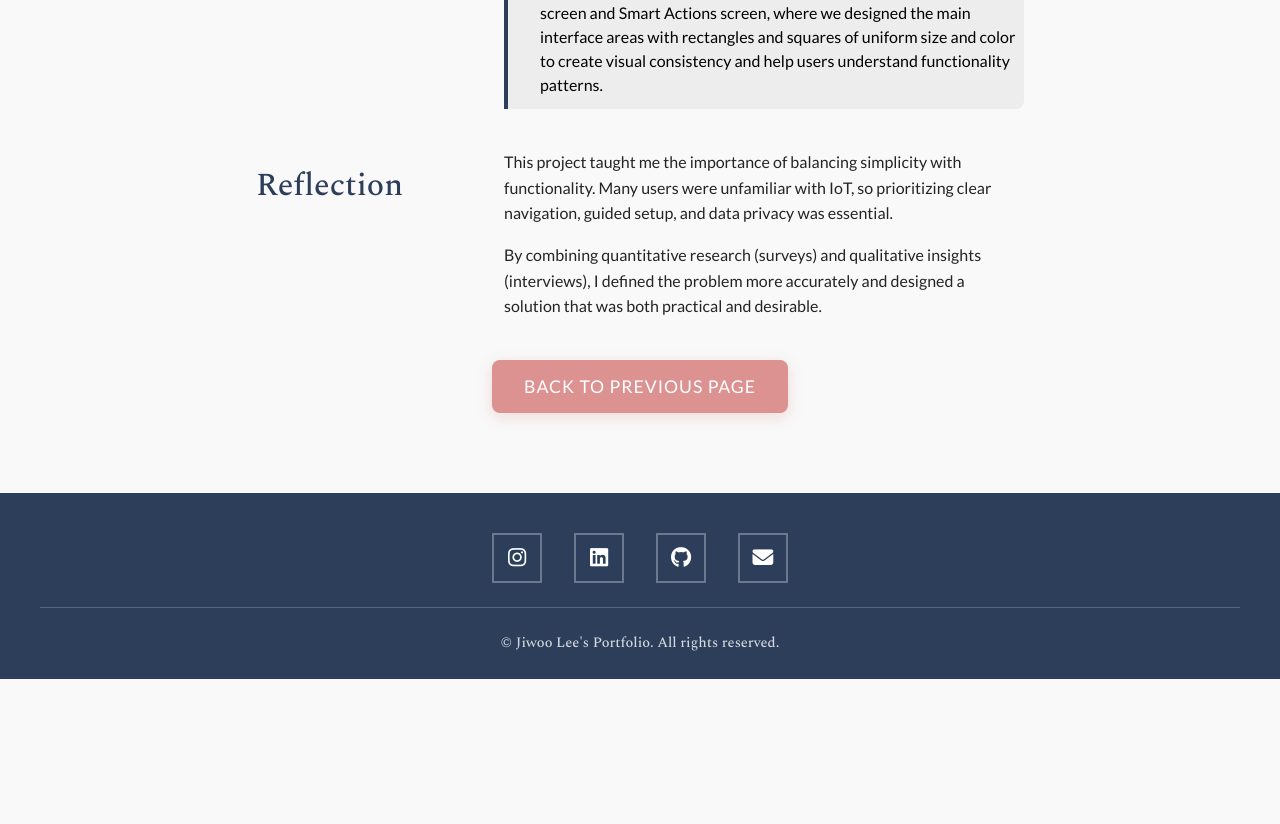
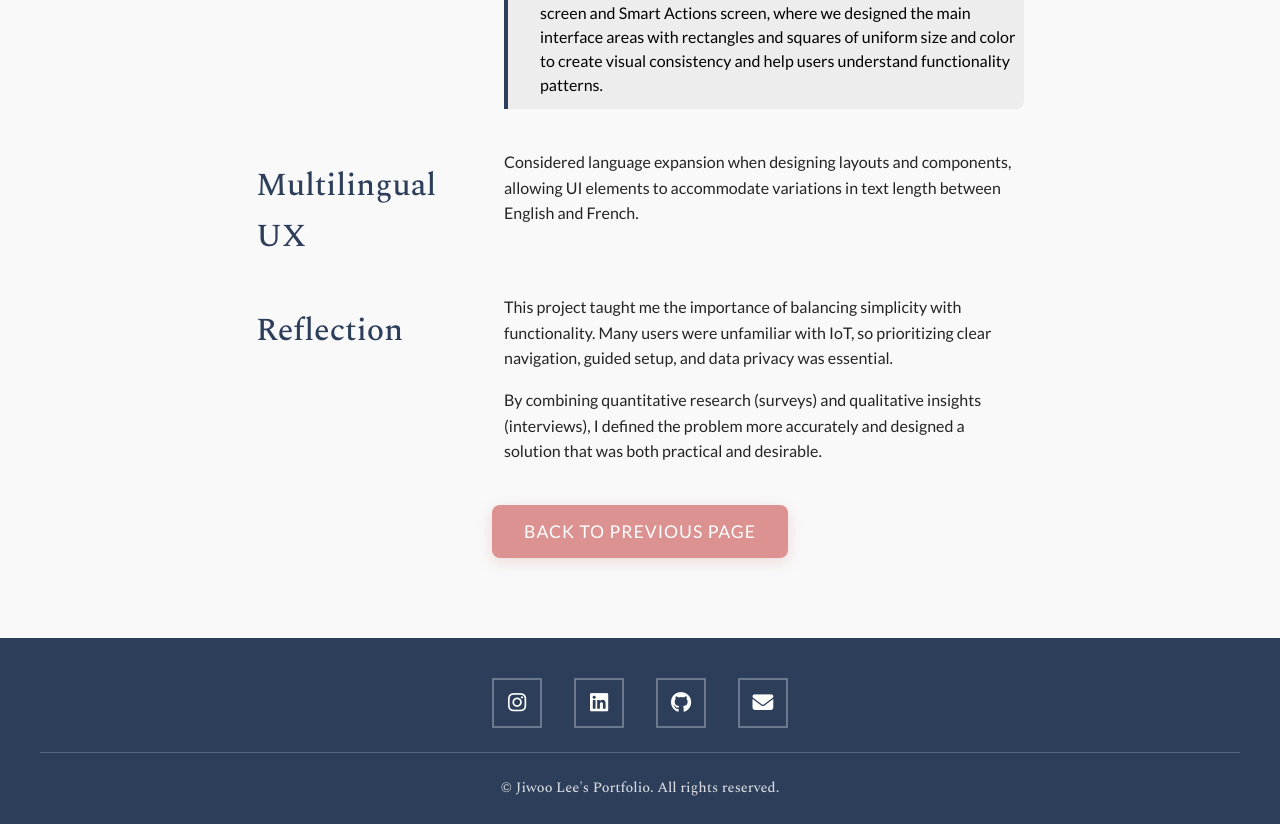
Before and after one commit to jiwoo3034/portfolio, a React (Create React App) app: page /projects/iot-mobile-app in a window 1280 px wide. Shown: the part 8881-9705 px from the top of the page. Before the commit the page ends 9560 px from the top, so only its background shows below. Built offline with nearby package versions, Linux system fonts and the light colour scheme.

Commit message:
feat: add multilingual UX considerations to various components

```diff
--- a/src/components/ProjectDetails/IoTMobileApp.js
+++ b/src/components/ProjectDetails/IoTMobileApp.js
@@ -512,6 +512,13 @@ function IoTMobileApp() {
 
       {/* Reflection */}
       <div className="section">
+        <h2>Multilingual UX</h2>
+        <div className="section-content">
+          <p>Considered language expansion when designing layouts and components, allowing UI elements to accommodate variations in text length between English and French.</p>
+        </div>
+      </div>
+
+      <div className="section">
         <h2>Reflection</h2>
         <div className="section-content">
           <p>
--- a/src/components/ProjectDetails/OSCARMobilePro.js
+++ b/src/components/ProjectDetails/OSCARMobilePro.js
@@ -763,6 +763,13 @@ function OSCARMobilePro() {
         <div className="divider"></div>
 
         <section className="section">
+          <h2>Multilingual UX</h2>
+          <div className="section-content">
+            <p>Considered language expansion when designing layouts and components, allowing UI elements to accommodate variations in text length between English and French.</p>
+          </div>
+        </section>
+
+        <section className="section">
           <h2>Reflection</h2>
           <div className="section-content">
             <div style={{ display: 'grid', gridTemplateColumns: 'repeat(auto-fit, minmax(220px, 1fr))', gap: '1rem' }}>
--- a/src/components/ProjectDetails/PurolatorCouponPortal.js
+++ b/src/components/ProjectDetails/PurolatorCouponPortal.js
@@ -269,6 +269,13 @@ function PurolatorCouponPortal() {
           </div>
 
           <div className="section">
+            <h2>Multilingual UX</h2>
+            <div className="section-content">
+              <p>Considered language expansion when designing layouts and components, allowing UI elements to accommodate variations in text length between English and French.</p>
+            </div>
+          </div>
+
+          <div className="section">
             <h2>Reflection</h2>
             <div className="section-content">
               <h3>Key Takeaways</h3>
--- a/src/components/ProjectDetails/PurolatorMobileApp.js
+++ b/src/components/ProjectDetails/PurolatorMobileApp.js
@@ -435,6 +435,13 @@ function PurolatorMobileApp() {
           </div>
 
           <div className="section">
+            <h2>Multilingual UX</h2>
+            <div className="section-content">
+              <p>Considered language expansion when designing layouts and components, allowing UI elements to accommodate variations in text length between English and French.</p>
+            </div>
+          </div>
+
+          <div className="section">
             <h2>Reflection</h2>
             <div className="section-content">
               <h3>Key Takeaways</h3>
--- a/src/components/Projects.js
+++ b/src/components/Projects.js
@@ -18,7 +18,12 @@ function Projects() {
   const filteredProjects =
     activeCategory === 'All'
       ? projects
-      : projects.filter((project) => project.category === activeCategory);
+      : projects.filter((project) => {
+          if (project.categories && Array.isArray(project.categories)) {
+            return project.categories.includes(activeCategory);
+          }
+          return project.category === activeCategory; // fallback for older entries
+        });
 
   return (
     <PageTransition>
--- a/src/data/projects.js
+++ b/src/data/projects.js
@@ -14,7 +14,7 @@ export const projects = [
     subtitle: 'Product Design • UX/UI • Frontend',
     description: 'Design and development of a mobile EMR focused on clinician workflows.',
     thumbnail: '/images/oscar/oscar-overview.jpg',
-    category: 'UX',
+    categories: ['UX', 'Programming'],
     featuredHome: true,
   },
   {
@@ -23,7 +23,7 @@ export const projects = [
     subtitle: 'UX Design',
     description: "Modernizing an enterprise mobile experience with Purolator's evolving design system.",
     thumbnail: '/images/purolator-mobile-app/purolator-mobile-redesign-overview.jpg',
-    category: 'UX',
+    categories: ['UX'],
     featuredHome: true,
   },
   {
@@ -32,7 +32,7 @@ export const projects = [
     subtitle: 'UI / UX Design',
     description: 'Designing a lightweight internal portal for quick access to shipping coupons.',
     thumbnail: '/images/purolator-coupon-portal/purolator-coupon-portal-overview.jpg',
-    category: 'UX',
+    categories: ['UX'],
     featuredHome: false,
   },
   {
@@ -41,7 +41,7 @@ export const projects = [
     subtitle: 'UX Design',
     description: 'A user-friendly app design to improve customer experience.',
     thumbnail: '/images/IoT/iot-overview.jpg',
-    category: 'UX',
+    categories: ['UX'],
     featuredHome: false,
   },
   {
@@ -50,7 +50,7 @@ export const projects = [
     subtitle: 'Web Development',
     description: 'A responsive and scalable sales management platform.',
     thumbnail: '/images/project2-thumbnail.jpg',
-    category: 'Programming',
+    categories: ['Programming'],
     featuredHome: false,
   },
   {
@@ -59,7 +59,7 @@ export const projects = [
     subtitle: 'Graphic Design',
     description: 'A complete branding solution for a startup company.',
     thumbnail: '/images/project3-thumbnail.jpg',
-    category: 'Design',
+    categories: ['Design'],
     featuredHome: false,
   },
 ];
```
